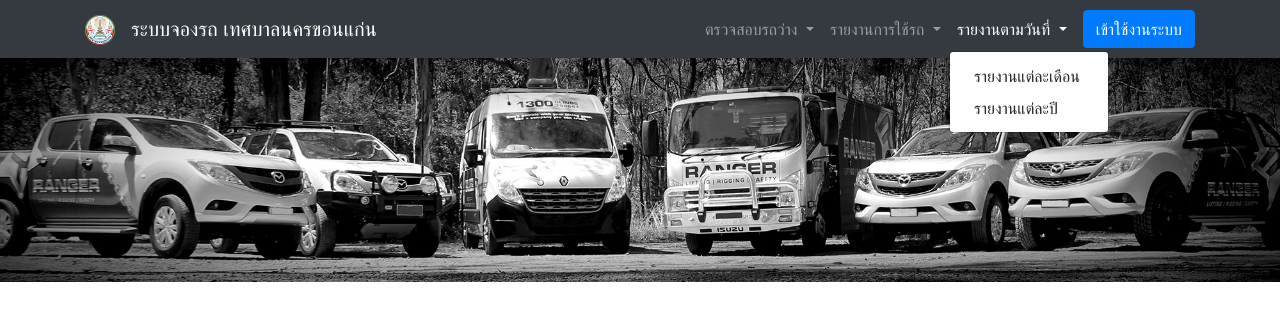
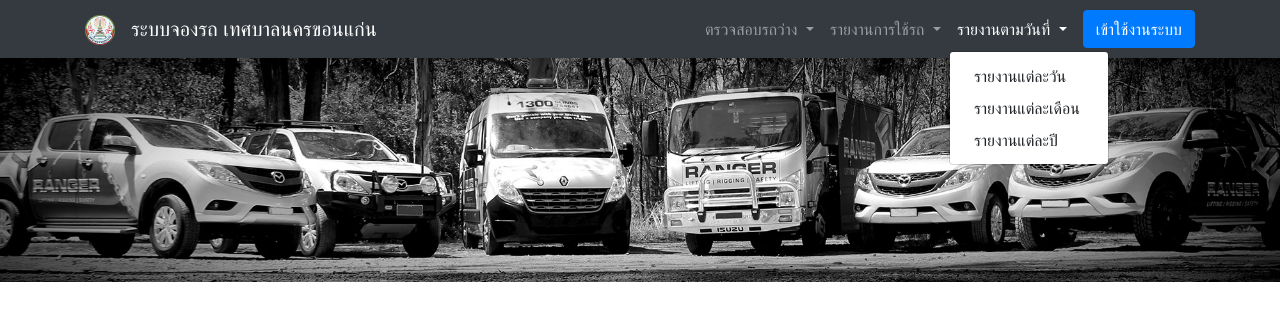
Before and after one commit to AreeyaLoedarayakun/lab1, a plain HTML site: page index.html in a window 1280 px wide. Both pictures are taken after a click on the button "รายงานตามวันที่". Drawn offline with nearby package versions, Linux system fonts and the light colour scheme.

Commit message:
change report menu3

```diff
--- a/index.html
+++ b/index.html
@@ -55,9 +55,9 @@
           รายงานตามวันที่
         </a>
         <div class="dropdown-menu" aria-labelledby="navbarDropdown">
+          <a class="dropdown-item" href="#">รายงานแต่ละวัน</a>
           <a class="dropdown-item" href="#">รายงานแต่ละเดือน</a>
           <a class="dropdown-item" href="#">รายงานแต่ละปี</a>
-
         </div>
       </li>
 
```
